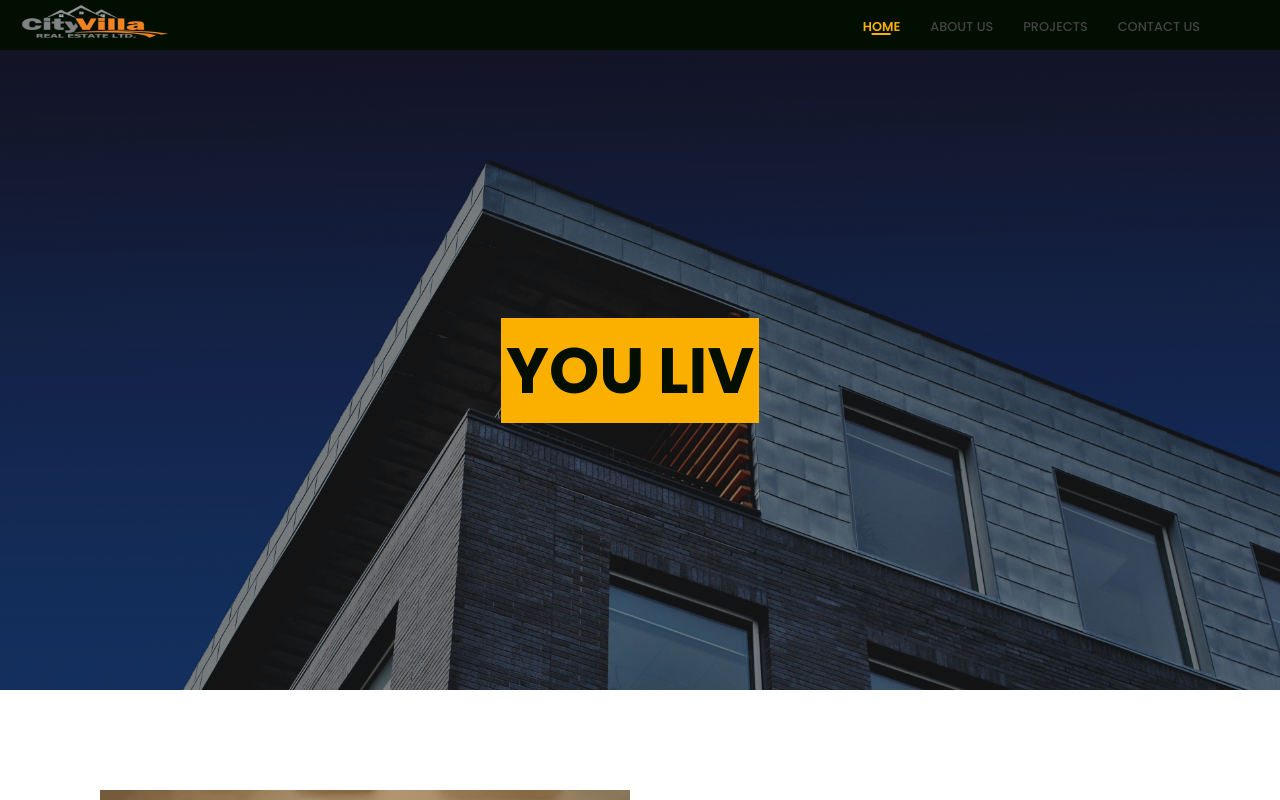
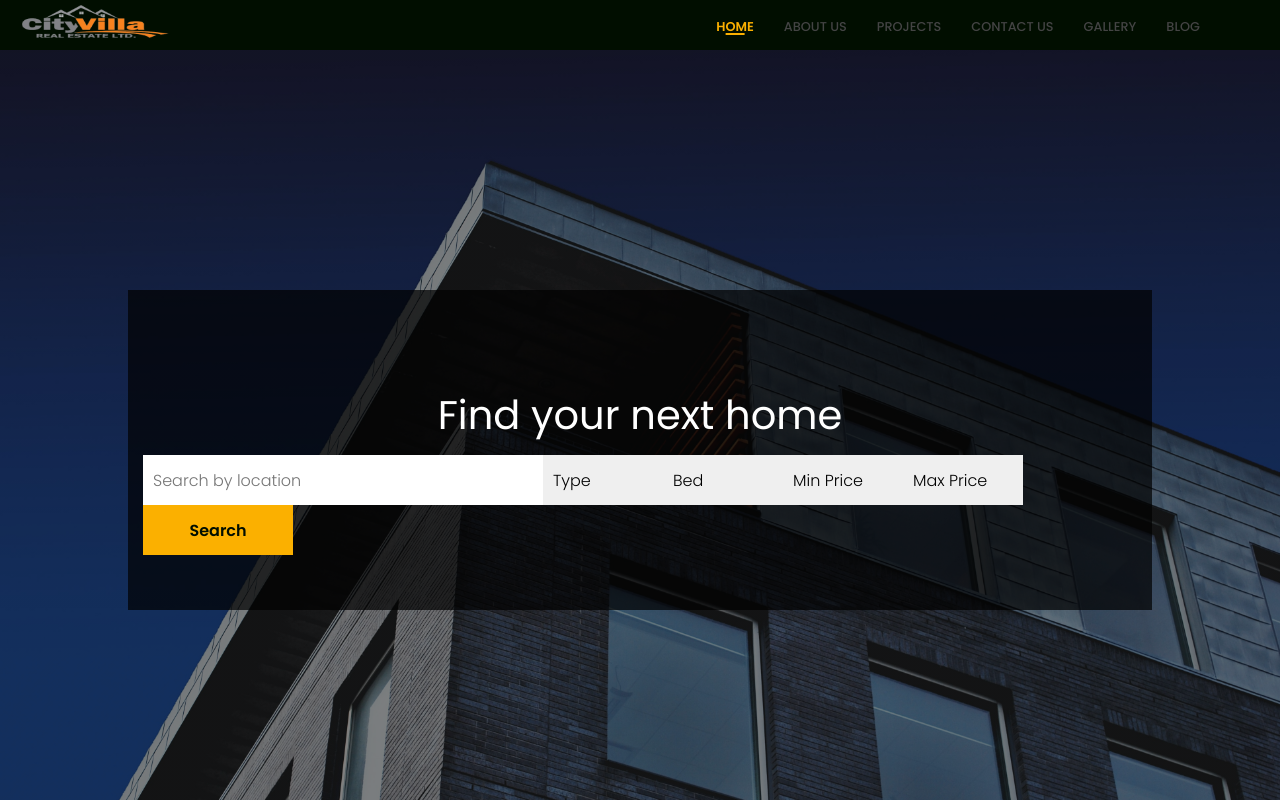
Before and after one commit to ayinlaabel/cityvilla_web, a React (Create React App) app: page / in a window 1280 px wide. Shown: the top 800 px of the page. Built offline with nearby package versions, Linux system fonts and the light colour scheme.

Commit message:
Web updated

```diff
--- a/src/App.js
+++ b/src/App.js
@@ -7,6 +7,7 @@ import About from "./pages/about-us/About";
 import Project from "./pages/project/Project";
 import Contact from "./pages/contact-us/Contact";
 import Details from "./pages/details/Details";
+import Gallery from "./pages/gallery/Gallery";
 
 function App() {
   return (
@@ -17,6 +18,7 @@ function App() {
         <Route path="/about-us" element={<About />} />
         <Route path="/projects" element={<Project />} />
         <Route path="/contact-us" element={<Contact />} />
+        <Route path="/gallery" element={<Gallery />} />
         <Route path="/estate/oyo-estate" element={<Details />} />
       </Routes>
       <Footer />
--- a/src/components/hero/Hero.js
+++ b/src/components/hero/Hero.js
@@ -1,13 +1,12 @@
 import React from "react";
-import Typewriter from "typewriter-effect";
+// import Typewriter from "typewriter-effect";
 import "./hero.scss";
 
 function Hero() {
-
   return (
     <div className="hero">
       <div className="hero__container">
-        <div className="content">
+        {/* <div className="content">
         <Typewriter
           options={{
             autoStart: true,
@@ -26,6 +25,25 @@ function Hero() {
         />
 
 
+        </div> */}
+        <div className="content">
+          <h1>Find your next home</h1>
+          <div className="input__search">
+            <input type="text" placeholder="Search by location" />
+            <select name="" id="">
+              <option value="">Type</option>
+            </select>
+            <select name="" id="">
+              <option value="">Bed</option>
+            </select>
+            <select name="" id="">
+              <option value="">Min Price</option>
+            </select>
+            <select name="" id="">
+              <option value="">Max Price</option>
+            </select>
+            <button>Search</button>
+          </div>
         </div>
       </div>
     </div>
--- a/src/components/hero/hero.scss
+++ b/src/components/hero/hero.scss
@@ -2,7 +2,7 @@
 
 .hero {
   width: 100%;
-  height: 80vh;
+  height: 100vh;
   background: #444;
 
   &__container {
@@ -14,11 +14,58 @@
     background: linear-gradient(rgba(0, 0, 0, 0.5), rgba(0, 0, 0, 0.5)),
       url(../images/etienne-beauregard-riverin-B0aCvAVSX8E-unsplash.jpg);
     background-size: cover;
+    background-repeat: no-repeat;
+
     & .content {
-      // display: flex;
-      // flex-direction: column;
-      // align-items: center;
-      // justify-content: center;
+      display: flex;
+      flex-direction: column;
+      align-items: center;
+      justify-content: center;
+      background: rgba(0, 0, 0, 0.7);
+      height: 40%;
+      width: 80%;
+      color: #fff;
+      padding: 30px 10px;
+
+      & h1 {
+        font-size: 2.5rem;
+        font-weight: 400;
+        text-align: center;
+      }
+
+      & .input__search {
+        margin: 10px 5px;
+        height: 50px;
+
+        input {
+          height: 100%;
+          width: 400px;
+          padding: 10px;
+          border: none;
+        }
+
+        select {
+          border: none;
+          height: 100%;
+          width: 120px;
+          padding: 10px;
+          -webkit-appearance: none;
+          -moz-appearance: none;
+          appearance: none;
+          &::-ms-expand {
+            display: none;
+          }
+        }
+
+        button {
+          font-weight: 600;
+          height: 100%;
+          width: 150px;
+          border: none;
+          background: $secondary-color;
+          color: $primary-color;
+        }
+      }
 
       & .Typewriter__wrapper,
       & .Typewriter__cursor {
@@ -38,15 +85,12 @@
           padding: 8px 5px;
         }
       }
-
-
     }
   }
 }
 
-.Typewriter{
+.Typewriter {
   display: flex;
 }
 
-
 @import "../scss/mediaQueries";
--- a/src/components/navbar/Navbar.js
+++ b/src/components/navbar/Navbar.js
@@ -1,11 +1,12 @@
 import React, { useRef } from "react";
 import "./navbar.scss";
 import logo from "../images/logo/cityvilla__logo.png";
-import { Link } from "react-router-dom";
 import { useSelector } from "react-redux";
 
 function Navbar() {
   const isActive = useSelector((state) => state.navbar);
+
+  console.log(isActive);
 
   const ref = useRef(null);
   let menuOpen = false;
@@ -34,25 +35,43 @@ function Navbar() {
     }
   };
   return (
-    <div className="container">
+    <nav className="container">
       <div className="desktop__menu">
         <div className="logo">
           <img src={logo} alt="City Villa Logo" />
         </div>
-        <div className="menu">
-          <Link to="/" className={"menu__item " + isActive.home}>
-            Home
-          </Link>
-          <Link to="/about-us" className={"menu__item " + isActive.about}>
-            About us
-          </Link>
-          <Link to="/projects" className={"menu__item " + isActive.project}>
-            Projects
-          </Link>
-          <Link to="/contact-us" className={"menu__item " + isActive.contact}>
-            Contact us
-          </Link>
-        </div>
+        <ul className="menu">
+          <li className="menu__item">
+            <a href="/" className={"menu__link " + isActive.home}>
+              Home
+            </a>
+          </li>
+          <li className="menu__item">
+            <a href="/about-us" className={"menu__link " + isActive.about}>
+              About us
+            </a>
+          </li>
+          <li className="menu__item">
+            <a href="/projects" className={"menu__link " + isActive.project}>
+              Projects
+            </a>
+          </li>
+          <li className="menu__item">
+            <a href="/contact-us" className={"menu__link " + isActive.contact}>
+              Contact us
+            </a>
+          </li>
+          <li className="menu__item">
+            <a href="/gallery" className={"menu__link " + isActive.gallery}>
+              Gallery
+            </a>
+          </li>
+          <li className="menu__item">
+            <a href="/contact-us" className={"menu__link " + isActive.blog}>
+              Blog
+            </a>
+          </li>
+        </ul>
       </div>
       <div ref={ref} className="mobile__menu">
         <div className="logo">
@@ -78,7 +97,7 @@ function Navbar() {
           </a>
         </div>
       </div>
-    </div>
+    </nav>
   );
 }
 
--- a/src/components/navbar/navbar.scss
+++ b/src/components/navbar/navbar.scss
@@ -17,9 +17,22 @@
     padding: 0 80px 0 20px;
 
     & .menu {
+      display: inline;
 
-      &__item {
-        font-size: .8rem;
+      &,
+      & .menu__item {
+        display: inline-block;
+        text-decoration: none;
+
+        &:not(:last-child) {
+          margin-right: 30px;
+        }
+      }
+
+      &__link,
+      a {
+        text-decoration: none;
+        font-size: 0.8rem;
         text-transform: uppercase;
         text-decoration: none;
         color: #444;
@@ -58,9 +71,8 @@
     display: none;
 
     .menu {
-
       &__item {
-        font-size: .9rem;
+        font-size: 0.9rem;
         text-transform: uppercase;
         text-decoration: none;
         color: #444;
@@ -104,6 +116,4 @@
   }
 }
 
-
-
 @import "../scss/mediaQueries";
--- /dev/null
+++ b/src/pages/gallery/Gallery.js
@@ -0,0 +1,46 @@
+import React, { useEffect } from "react";
+import { Helmet } from "react-helmet";
+import { useDispatch } from "react-redux";
+import Jombotron from "../../components/jombotron/Jombotron";
+import coverImage from "../../components/images/bg_contact.jpg";
+import { active } from "../../redux/navbarSlice";
+import image from "../../components/images/AbujaHouse.jpeg";
+import "./gallery.scss";
+
+function Gallery() {
+  const dispatch = useDispatch();
+
+  const navbar = {
+    home: "",
+    about: "",
+    project: "",
+    contact: "",
+    gallery: "active",
+    blog: "",
+  };
+
+  useEffect(() => {
+    dispatch(active(navbar));
+  });
+
+  const data = {
+    pageTitle: "Gallery",
+    pageSubTitle: "",
+    pageImage: coverImage,
+  };
+  return (
+    <div>
+      <Helmet>
+        <title>Gallery - City Villa Real Estate</title>
+      </Helmet>
+      <Jombotron data={data} />
+      <div className="gallery">
+        <div className="gallery__card">
+          <img src={image} alt="" />
+        </div>
+      </div>
+    </div>
+  );
+}
+
+export default Gallery;
--- /dev/null
+++ b/src/pages/gallery/gallery.scss
@@ -0,0 +1,25 @@
+.gallery {
+  height: 100%;
+  width: 1000px;
+  margin: 10px auto;
+  padding: 10px;
+}
+
+.gallery__card {
+  height: 200px;
+  background: #fff;
+  width: 200px;
+  border-radius: 8px;
+  box-shadow: 5px 8px 25px #444;
+
+  & img {
+    height: 100%;
+    width: 100%;
+    border-radius: 8px;
+    transition: all 0.6s ease-in-out;
+
+    &:hover {
+      transform: scale(1.1);
+    }
+  }
+}
--- a/src/pages/home/Home.js
+++ b/src/pages/home/Home.js
@@ -27,7 +27,7 @@ function Home() {
   return (
     <div>
       <Helmet>
-        <title> Home - City Villa Real Estate</title>
+        <title>Real Estate in Nigeria || City Villa Real Estate</title>
       </Helmet>
       <Hero />
       <div className="about">
@@ -77,9 +77,6 @@ function Home() {
       <div className="newsletter">
         <Newsletter />
       </div>
-      <video className="video" autoPlay muted loop>
-        <source src={cityvillaVideo} type="video/mp4" />
-        </video>
     </div>
   );
 }
--- a/src/pages/home/home.scss
+++ b/src/pages/home/home.scss
@@ -8,6 +8,10 @@
 
   &__image,
   & .content {
+    & img {
+      height: 100%;
+      width: auto;
+    }
     width: 50%;
     height: 400px;
   }
--- a/src/redux/navbarSlice.js
+++ b/src/redux/navbarSlice.js
@@ -7,6 +7,8 @@ export const navbarSlice = createSlice({
     about: "",
     contact: "",
     project: "",
+    gallery: "",
+    blog: "",
   },
   reducers: {
     active: (state, action) => {
@@ -14,6 +16,8 @@ export const navbarSlice = createSlice({
       state.about = action.payload.about;
       state.project = action.payload.project;
       state.contact = action.payload.contact;
+      state.gallery = action.payload.gallery;
+      state.blog = action.payload.blog;
     },
   },
 });
```
